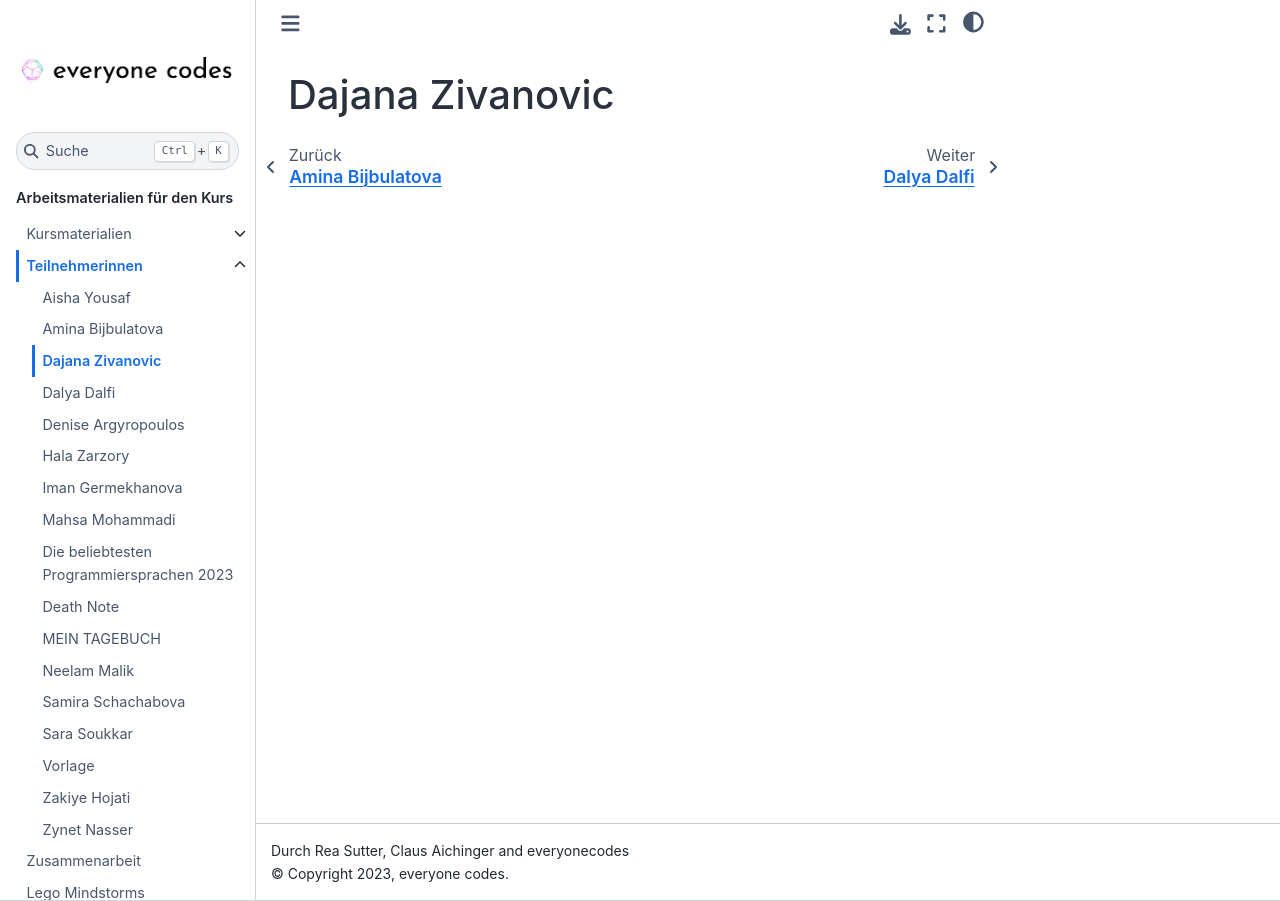
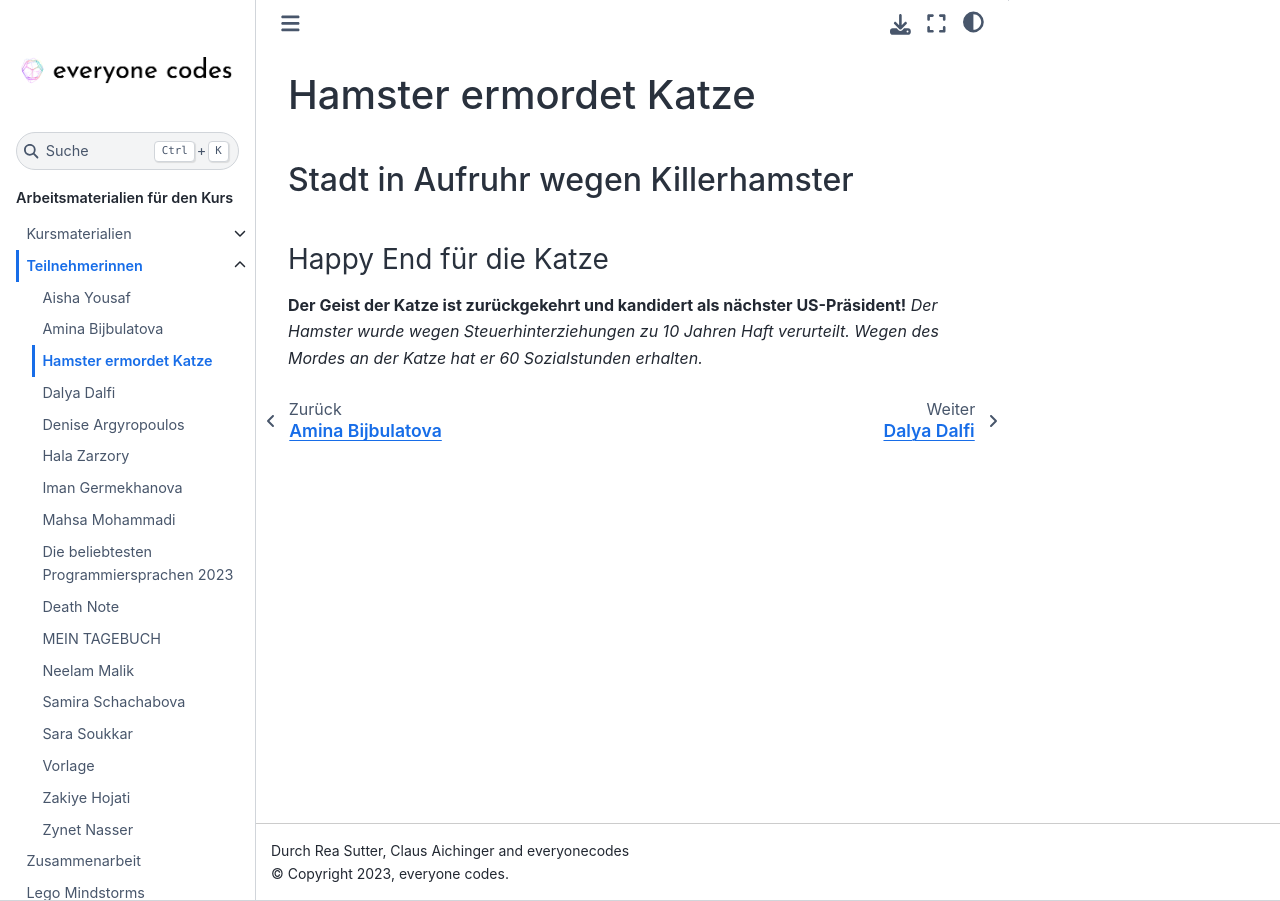
Before and after one commit to ec-mentors/IT-ist-das-was-fuer-mich-i05, a Sphinx documentation site: the page built from source/participants/dajana-zivanovic.md, in a window 1280 px wide. Built offline with Sphinx 7.4.7 and the Sphinx Book theme 1.1.4, drawn with Linux system fonts in a browser that asks for light colours.

Commit message:
Update dajana-zivanovic.md
Cupcake brain

```diff
--- a/source/participants/dajana-zivanovic.md
+++ b/source/participants/dajana-zivanovic.md
@@ -1 +1,5 @@
-# Dajana Zivanovic
+# Hamster ermordet Katze
+## Stadt in Aufruhr wegen Killerhamster
+### Happy End für die Katze
+**Der Geist der Katze ist zurückgekehrt und kandidert als nächster US-Präsident!**
+*Der Hamster wurde wegen Steuerhinterziehungen zu 10 Jahren Haft verurteilt. Wegen des Mordes an der Katze hat er 60 Sozialstunden erhalten.*
```
